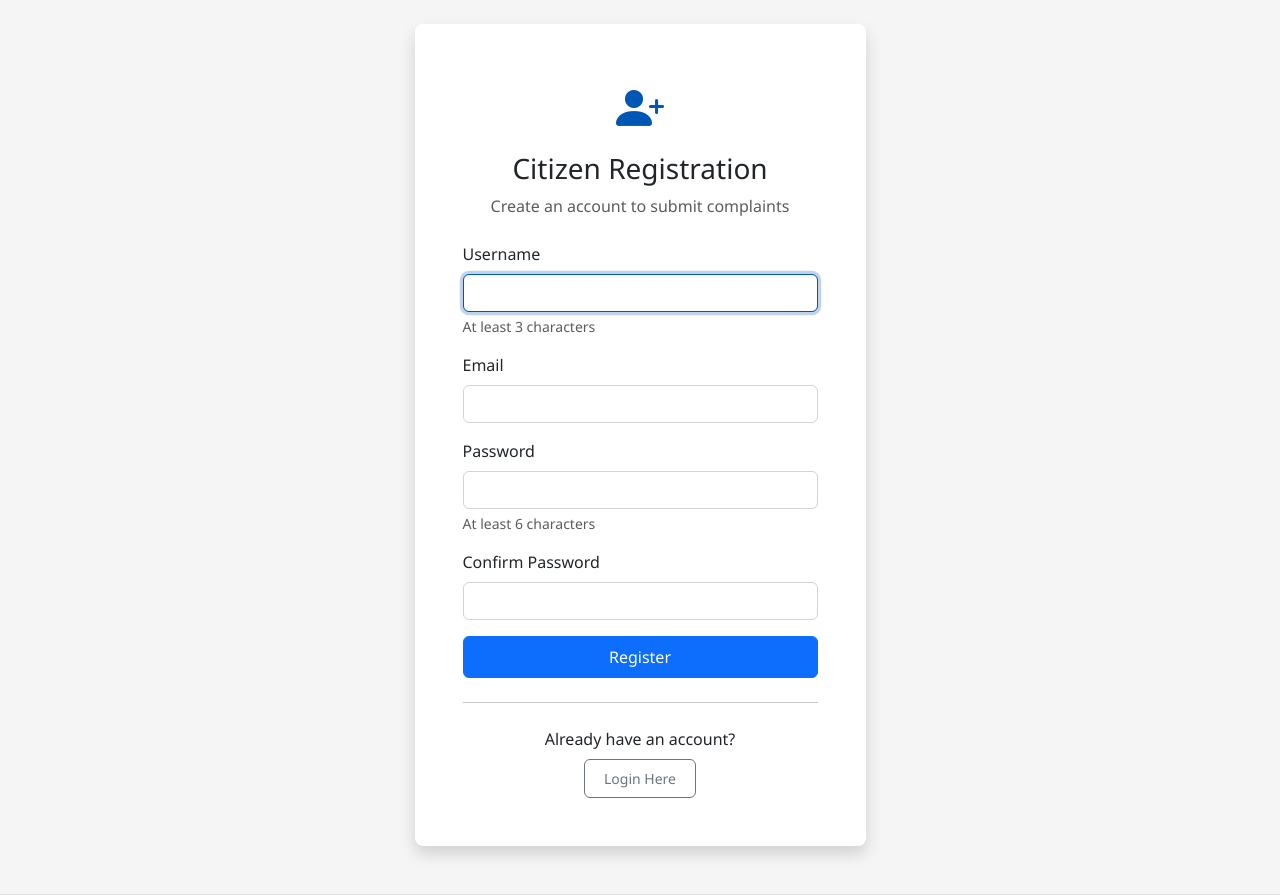
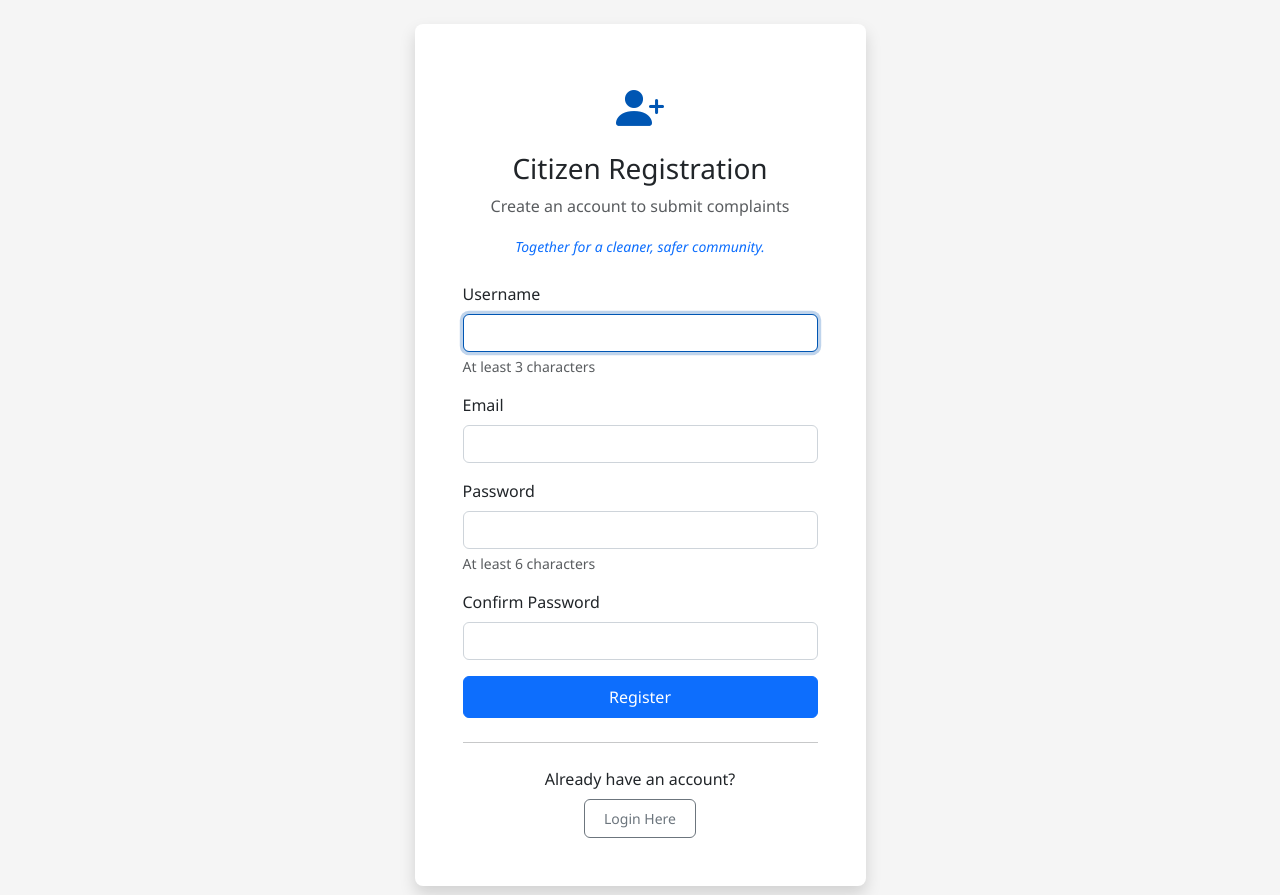
Before and after one commit to alwerad01/CCTRS, a Flask app: page /auth/register in a window 1280 px wide. Shown: the part 57-952 px from the top of the page. Run offline with Flask 3, Linux system fonts and the light colour scheme.

Commit message:
Add slogan to login and register pages

```diff
--- a/app/templates/auth/login.html
+++ b/app/templates/auth/login.html
@@ -11,6 +11,7 @@
                     <i class="bi bi-person-circle" style="font-size: 3rem; color: #0056b3;"></i>
                     <h3 class="mt-2">Login</h3>
                     <p class="text-muted">Access your civic portal account</p>
+                    <p class="mb-0 text-primary fst-italic"><small>Together for a cleaner, safer community.</small></p>
                 </div>
 
                 <form method="POST" action="{{ url_for('auth.login') }}">
--- a/app/templates/auth/register.html
+++ b/app/templates/auth/register.html
@@ -11,6 +11,7 @@
                     <i class="bi bi-person-plus-fill" style="font-size: 3rem; color: #0056b3;"></i>
                     <h3 class="mt-2">Citizen Registration</h3>
                     <p class="text-muted">Create an account to submit complaints</p>
+                    <p class="mb-0 text-primary fst-italic"><small>Together for a cleaner, safer community.</small></p>
                 </div>
 
                 <form method="POST" action="{{ url_for('auth.register') }}" id="registerForm">
```
